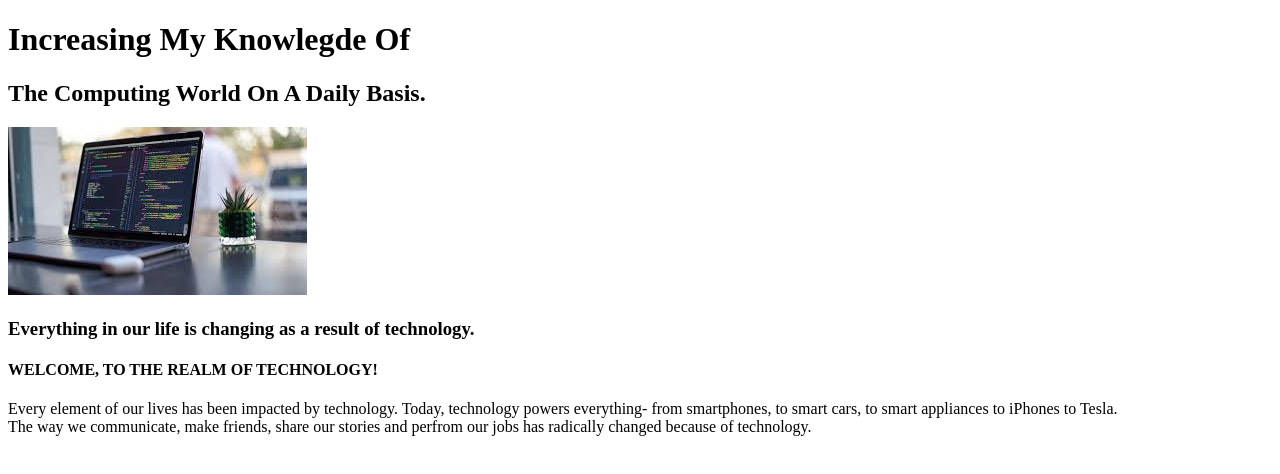
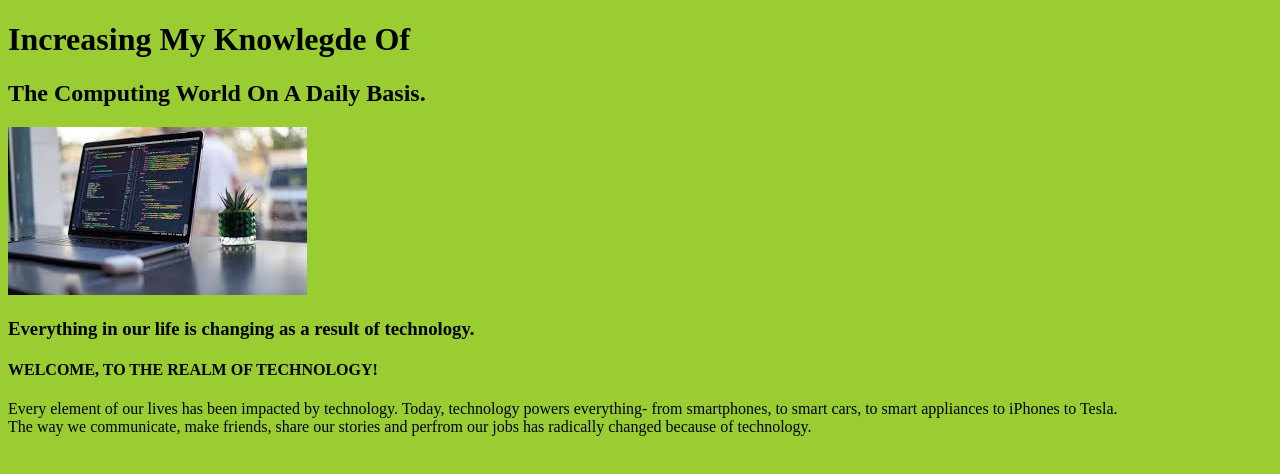
Before and after one commit to mogokonyaneSB/My-First-Website, a plain HTML site: page <!DOCTYPE html>.html in a window 1280 px wide. Drawn offline with Linux system fonts and the light colour scheme.

Commit message:
added background colour

```diff
--- a/<!DOCTYPE html>.html
+++ b/<!DOCTYPE html>.html
@@ -3,10 +3,12 @@
 <head>
 <title>Page Title</title>
 </head>
-<body background="Green">
+<style>
+body {background-color: yellowgreen;}
+</style>
 
  <div>
-<h1>Increasing My Knowlegde Of</h1>
+<h1><strong>Increasing My Knowlegde Of</strong></h1>
 <h2>
     The Computing World On A Daily Basis.</h2>
 
@@ -22,7 +24,7 @@
   </Div>
     The way we communicate, make friends, share our stories and perfrom our jobs has radically changed because of technology.
   </Div>
-</p>
+
 
 
 </body>
```
